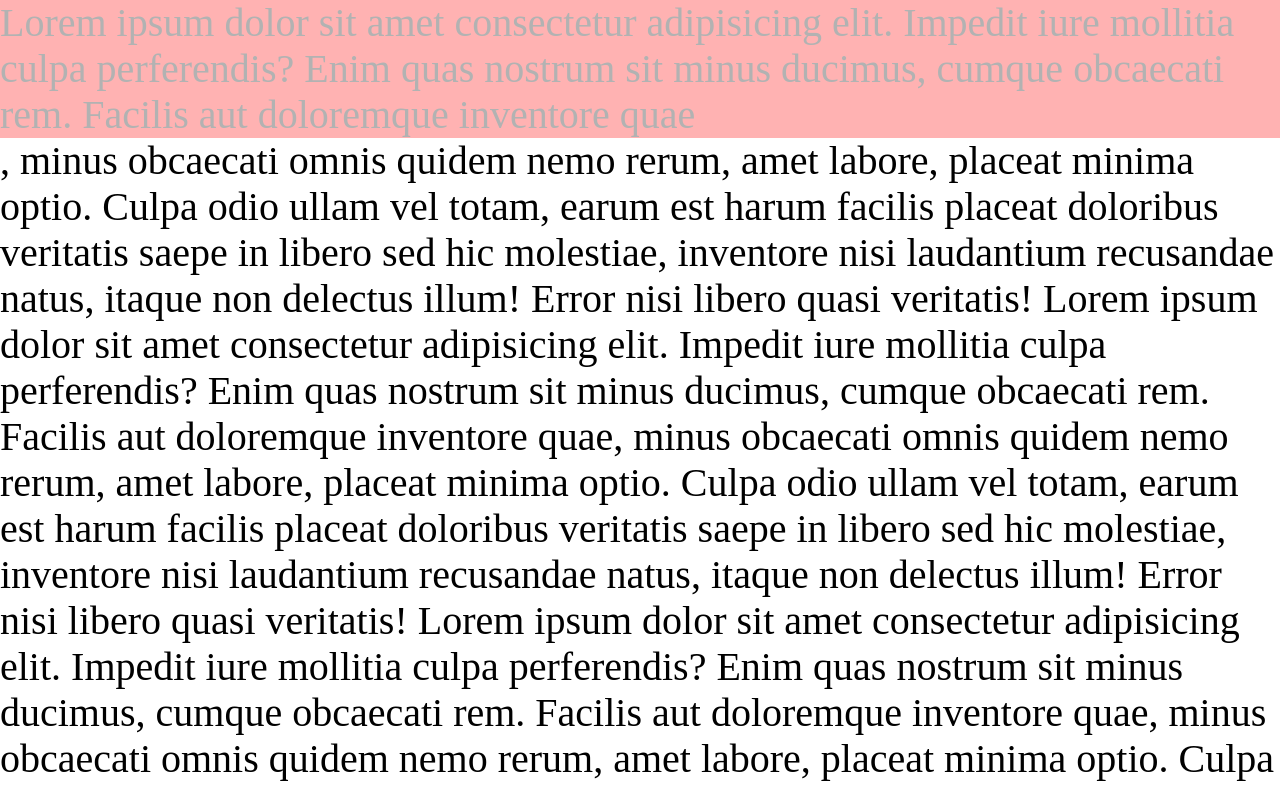
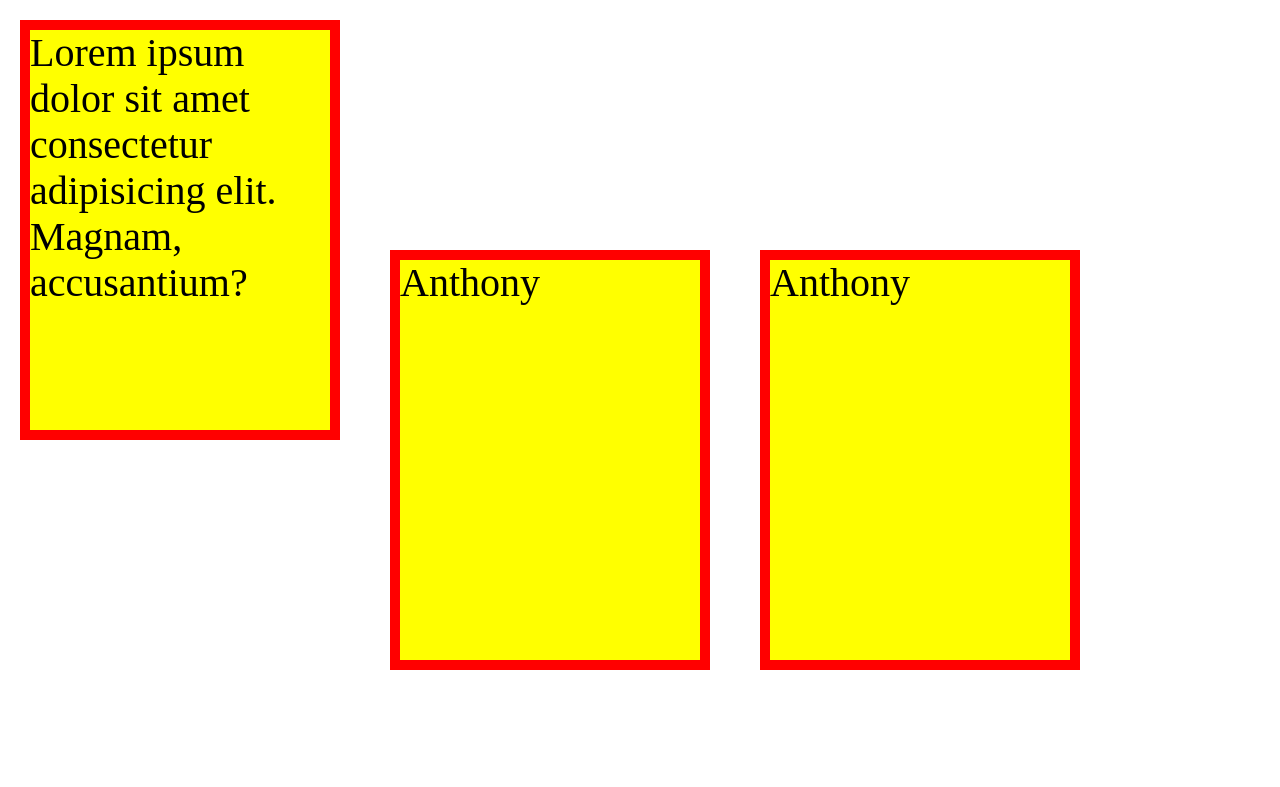
Before and after one commit to antho1810/CSS-2, a website: page index.html in a window 1280 px wide. Shown: the top 787 px of the page. Drawn offline with nearby package versions, Linux system fonts and the light colour scheme.

Commit message:
Display Inline-block

```diff
--- a/index.html
+++ b/index.html
@@ -9,6 +9,11 @@
     <link rel="stylesheet" type="text/css" href="style.css" />
   </head>
   <body>
+
+    <b>Lorem ipsum dolor sit amet consectetur adipisicing elit. Magnam, accusantium?</b>
+    <b>Anthony</b>
+    <b>Anthony</b>
+
     <!-- <h1 class="Rey">Titulo</h1>
     <h2>Soy ThonyRomero</h2>
     <button id="Go" veloz="sii">Vamos a mi pagina</button>
@@ -48,7 +53,7 @@
     <div class="caja-3">Caja 3</div> -->
     <!-- <div class="caja-4">Caja 4</div> -->
 
-    <div class="caja-fixed">
+    <!-- <div class="caja-fixed">
       Lorem ipsum dolor sit amet consectetur adipisicing elit. Impedit iure
       mollitia culpa perferendis? Enim quas nostrum sit minus ducimus, cumque
       obcaecati rem. Facilis aut doloremque inventore quae
@@ -58,7 +63,7 @@
       <div class="caja-4">Caja 4</div>
       <div class="caja-5">Caja 5</div>
       <div class="caja-6">Caja 6</div> -->
-    </div>
+    <!-- </div>
     <div class="texto">
       , minus obcaecati
       omnis quidem nemo rerum, amet labore, placeat minima optio. Culpa odio
@@ -90,7 +95,7 @@
       ullam vel totam, earum est harum facilis placeat doloribus veritatis saepe
       in libero sed hic molestiae, inventore nisi laudantium recusandae natus,
       itaque non delectus illum! Error nisi libero quasi veritatis!
-    </div>
+    </div> -->
     <!-- <div class="contenedor">
       <div class="hijo"></div>
     </div> -->
--- a/style.css
+++ b/style.css
@@ -6,20 +6,31 @@
   margin: 0px;
 }
 
+b{
+  width: 150px;
+  height: 150px;
+  margin: 20px;
+  border: 10px solid red;
+  background: yellow;
+  height: 400px;
+  width: 300px;
+  /* display: block; */
+  display: inline-block;
+}
 
-/* position fixed: queda fijo en la pantalla y se mueve con el scroll. Se veria bien en un navbar */
+/* position fixed: queda en la pantalla y se mueve con el scroll. Se veria bien en un navbar */
 /* position sticky: queda fijo en la pantalla y conserva su espacio. Igual queda fijo como absolute
 y conserva su posicion con relative, el texto no se pone por abajo de esta caja.
 Se queda dijo al principio de la view cuando lo posicionamos hay desde el primo pero y queda como un relative,
 pero cuando lo posicionamos entre 2 texto queda fijo donde lo ubicamos pero cuando hacemos scroll y bajamos hasta
 el final conmienza a trabajar como si tuviera una posicion fixed */
-.caja-fixed{
+/* .caja-fixed{
   background: red;
   position: sticky;
   opacity: .3;
   top: -20px;
 
-}
+} */
 /*
 .Rey {
   color: rgba(7, 213, 245, 0.623);
@@ -191,7 +202,7 @@ p{
   background-color: red;
   /* outline: 5px solid blue; */
 
-}
+/* }
 .caja-2 {
   background-color: red;
   right: 0;
@@ -214,7 +225,7 @@ bottom: 0;
   bottom: 0;
   margin: auto;
   /* margin: 170px; */
-}
+/* }
 .caja-6{
   margin: 170px 225px 175px 0px;
   background: red;
@@ -261,3 +272,15 @@ necesita poner en el hijo, un z-index inferior a cero o un numero un negativo*/
   left: -20px;
   z-index: -1;
 } */
+
+
+/* Display:
+--> Block: se le puede poner en altura y ancho
+--> Inline: se puede utilizar para texto, no hace
+caso a las mededias
+--> Inline-block: se pone en linea y
+se le puede poner altura y ancho
+--> Flex
+--> G4rid
+--> Inline-flex
+--> Inline-grid*/
```
